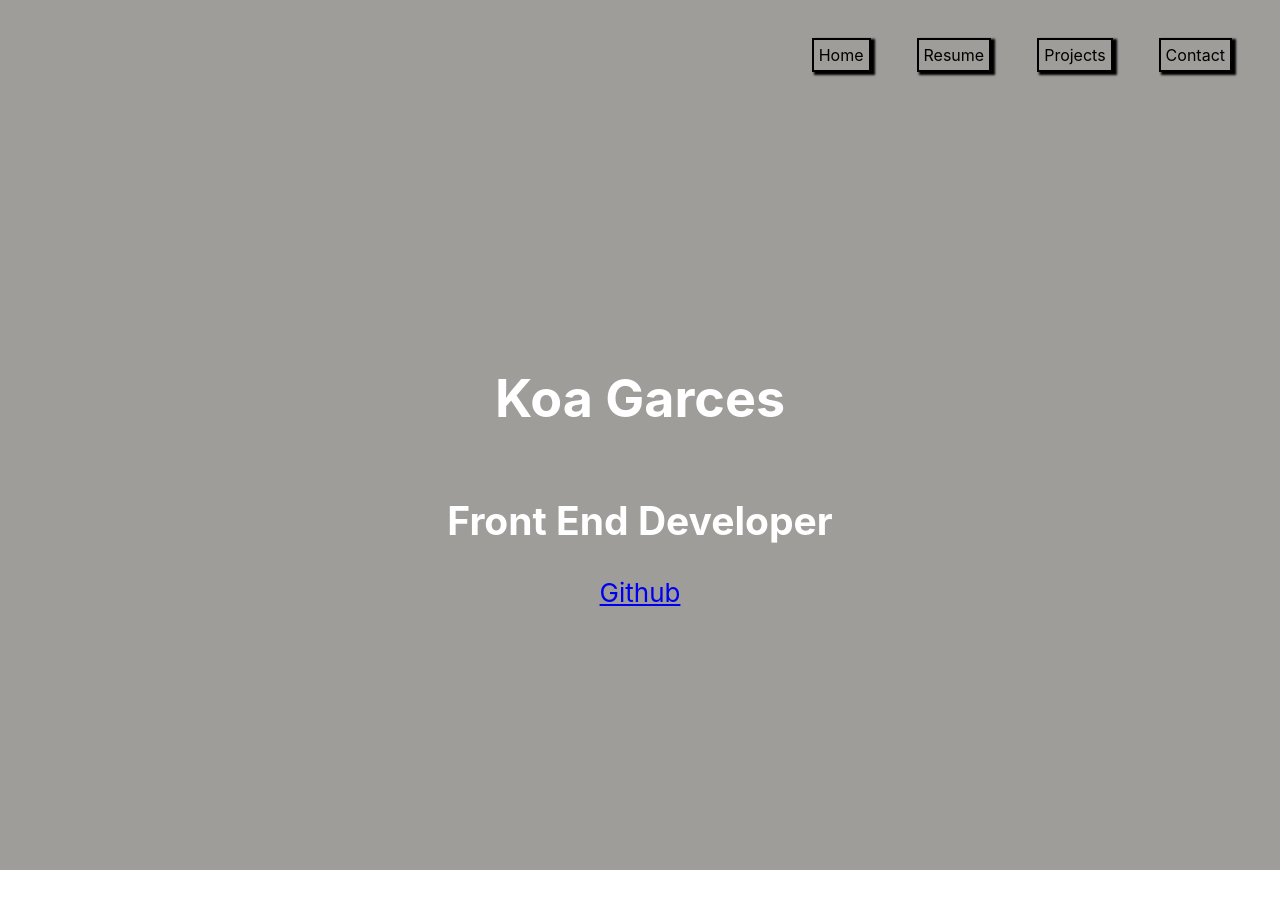
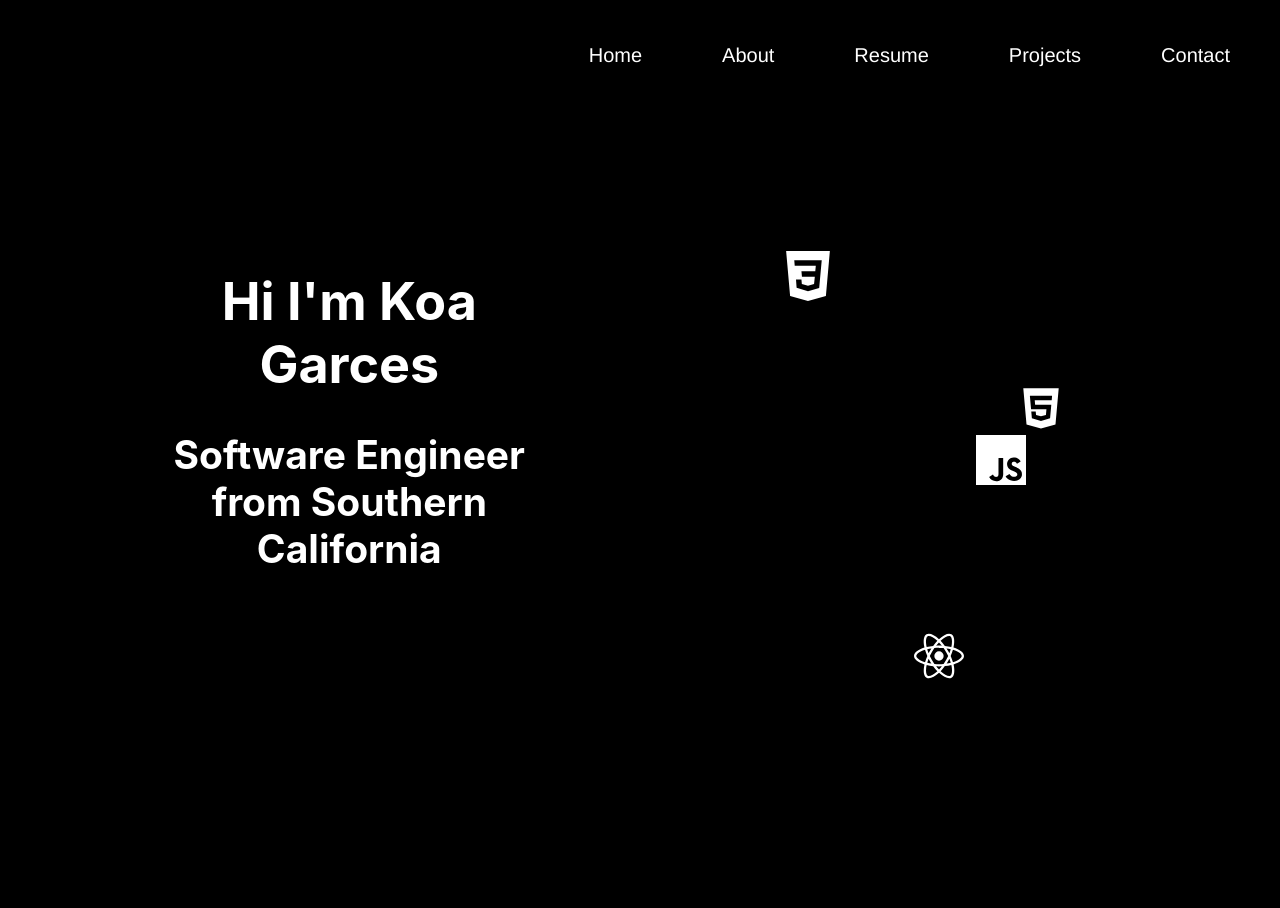
Before and after one commit to koagarces/Portfolio, a React (Create React App) app in the folder portfolio/: page / in a window 1280 px wide. Shown: the top 908 px of the page. Before the commit the page ends 870 px from the top, so only its background shows below. Built offline with nearby package versions, Linux system fonts and the light colour scheme.

Commit message:
home page done

```diff
--- a/portfolio/package.json
+++ b/portfolio/package.json
@@ -8,6 +8,7 @@
     "@testing-library/user-event": "^13.5.0",
     "react": "^18.0.0",
     "react-dom": "^18.0.0",
+    "react-icons": "^4.3.1",
     "react-router": "^6.3.0",
     "react-router-dom": "^6.3.0",
     "react-scripts": "5.0.1",
--- a/portfolio/src/App.css
+++ b/portfolio/src/App.css
@@ -1,6 +1,6 @@
 .App {
   text-align: center;
-  background-color: #9e9d9a;
+  background-color: #000000;
   width: 100%;
 }
 
@@ -12,12 +12,15 @@
 
 .App-header {
   min-height: 100vh;
-  display: flex;
-  flex-direction: column;
-  align-items: center;
+
+  flex-direction: row;
+
+  font-size: calc(10px + 2vmin);
+  color: rgb(255, 255, 255);
   justify-content: center;
-  font-size: calc(10px + 2vmin);
-  color: white;
+  padding-left: 150px;
+  width: 600px;
+  margin-top: 100px;
 }
 
 .App-link {
@@ -33,16 +36,27 @@
   }
 }
 .navlink {
-  margin-right: 50px;
-  outline-style: double;
-  outline-width: 2px;
-  padding: 5px;
-  color: rgb(0, 0, 0);
-  box-shadow: 3px 2px 2px 3px rgb(0, 0, 0);
+  color: rgb(255, 255, 255);
+  font-weight: 520;
+  font-size: 20px;
+  font-family: helvetica;
+  text-decoration: none;
+  /* border: 2px solid white; */
+  border-radius: 20px;
+  transition-duration: 0.2s;
+  -webkit-transition-duration: 0.2s;
+  -moz-transition-duration: 0.2s;
+  background-color: rgb(0, 0, 0);
+  padding: 4px 30px;
+  margin-right: 20px;
 }
 .navlink:hover {
-  opacity: 50%;
-  transform: scale(0.95, 0.95);
+  color: rgb(0, 0, 0);
+
+  background-color: rgb(48, 192, 244);
+  transition-duration: 0.2s;
+  -webkit-transition-duration: 0.2s;
+  -moz-transition-duration: 0.2s;
 }
 .navlink:active {
   opacity: 100%;
@@ -54,3 +68,138 @@
   height: 40vmin;
   pointer-events: none;
 }
+
+.koa {
+  background-color: rgb(255, 255, 255);
+  padding: 5px;
+  width: 80%;
+  height: 70%;
+  margin: 0 70px 150px 0;
+}
+
+.photo {
+  display: flex;
+  width: 100%;
+  padding-left: 10%;
+}
+
+.home {
+  display: flex;
+  flex-direction: row;
+  justify-content: center;
+  margin-top: 5%;
+}
+
+.about {
+  color: black;
+  width: 600px;
+  font-weight: 300;
+}
+
+.icons {
+  color: white;
+  width: 100vh;
+  margin-right: 200px;
+}
+
+@keyframes reactAnimate {
+  0% {
+    left: 200px;
+    top: 100px;
+  }
+  50% {
+    left: 200px;
+    top: 500px;
+  }
+  100% {
+    left: 200px;
+    top: 100px;
+  }
+}
+
+@keyframes jsAnimate {
+  0% {
+    left: 0px;
+    top: 300px;
+  }
+  50% {
+    left: 400px;
+    top: 300px;
+  }
+  100% {
+    left: 0px;
+    top: 300px;
+  }
+}
+
+@keyframes cssAnimate {
+  0% {
+    left: -50px;
+    top: 100px;
+  }
+  50% {
+    left: 350px;
+    top: 450px;
+  }
+  100% {
+    left: -50px;
+    top: 100px;
+  }
+}
+
+@keyframes htmlAnimate {
+  0% {
+    left: 300px;
+    top: 100px;
+  }
+  50% {
+    left: -50px;
+    top: 450px;
+  }
+  100% {
+    left: 300px;
+    top: 100px;
+  }
+}
+
+.reactIcon {
+  width: 50px;
+  height: 50px;
+  position: relative;
+  animation: reactAnimate 2.3s infinite;
+}
+.reactIcon:hover {
+  color: blue;
+}
+.jsIcon:hover {
+  color: yellow;
+}
+
+.cssIcon:hover {
+  color: green;
+}
+
+.htmlIcon:hover {
+  color: red;
+}
+
+.jsIcon {
+  width: 50px;
+  height: 50px;
+  position: relative;
+  animation: jsAnimate 2.6s infinite;
+}
+
+.cssIcon {
+  width: 50px;
+  height: 50px;
+  position: relative;
+  animation: cssAnimate 3s infinite;
+}
+
+.htmlIcon {
+  width: 50px;
+  height: 50px;
+  position: relative;
+  animation: htmlAnimate 2.1s infinite;
+}
--- a/portfolio/src/App.js
+++ b/portfolio/src/App.js
@@ -1,7 +1,11 @@
-import { Routes, Route } from "react-router-dom";
+import { Routes, Route, Link } from "react-router-dom";
 import "./App.css";
 import styled from "styled-components";
 import { Home } from "./components/Home";
+import { About } from "./components/About";
+import { Resume } from "./components/Resume";
+import { Projects } from "./components/Projects";
+import { Contact } from "./components/Contact";
 
 const NavBar = styled.div`
   width: 100%;
@@ -15,15 +19,28 @@ function App() {
   return (
     <div className="App">
       <NavBar>
-        <a className="navlink">
+        <Link to={"/"} className="navlink">
           <span className="btnName">Home</span>
-        </a>
-        <a className="navlink">Resume</a>
-        <a className="navlink">Projects</a>
-        <a className="navlink">Contact</a>
+        </Link>
+        <Link to={"/about"} className="navlink">
+          About
+        </Link>
+        <Link to={"/resume"} className="navlink">
+          Resume
+        </Link>
+        <Link to={"/projects"} className="navlink">
+          Projects
+        </Link>
+        <Link to={"/contact"} className="navlink">
+          Contact
+        </Link>
       </NavBar>
       <Routes>
         <Route index element={<Home />} />
+        <Route path="/about" element={<About />} />
+        <Route path="/resume" element={<Resume />} />
+        <Route path="/projects" element={<Projects />} />
+        <Route path="/contact" element={<Contact />} />
       </Routes>
     </div>
   );
--- /dev/null
+++ b/portfolio/src/components/About.jsx
@@ -0,0 +1,23 @@
+import styled from "styled-components";
+
+export const About = () => {
+  return (
+    <div className="home">
+      <div className="description">
+        <p className="about">
+          I am a Software Developer that is eager to implement fresh and
+          innovative techniques in a career that is constantly evolving. I
+          thrive in an environment that values collaboration and personal
+          growth. My experiences strengthened my ability to be a team player,
+          problem solver, and an empathetic supporter.
+        </p>
+      </div>
+      <div className="photo">
+        <img
+          className="koa"
+          src="https://uniim1.shutterfly.com/render/00-MYObA9_qGTLbUvWfy090B4qqNvdh7monO3KLvLrmGrFAI3RgOFDDf_ZLvK36gFxXVZV51t4MhjbEwRNyGscOgg?cn=THISLIFE&res=medium&ts=1653213735"
+        />
+      </div>
+    </div>
+  );
+};
--- /dev/null
+++ b/portfolio/src/components/Contact.jsx
@@ -0,0 +1,10 @@
+export const Contact = () => {
+  return (
+    <div className="home">
+      <div className="App-header">
+        <h1>Hi I'm Koa Garces</h1>
+        <h2>Software Engineer from Southern California</h2>
+      </div>
+    </div>
+  );
+};
--- a/portfolio/src/components/Home.jsx
+++ b/portfolio/src/components/Home.jsx
@@ -1,14 +1,18 @@
-import styled from "styled-components";
-
+import { SiReact, SiJavascript, SiCss3 } from "react-icons/si";
+import { DiHtml5 } from "react-icons/di";
 export const Home = () => {
   return (
-    <div className="App">
-      <div className="triangle"></div>
-      <header className="App-header">
-        <h1>Koa Garces</h1>
-        <h2>Front End Developer</h2>
-        <a href="https://github.com/koagarces">Github</a>
-      </header>
+    <div className="home">
+      <div className="App-header">
+        <h1>Hi I'm Koa Garces</h1>
+        <h2>Software Engineer from Southern California</h2>
+      </div>
+      <div className="icons">
+        <SiReact className="reactIcon" />
+        <SiJavascript className="jsIcon" />
+        <SiCss3 className="cssIcon" />
+        <DiHtml5 className="htmlIcon" />
+      </div>
     </div>
   );
 };
--- /dev/null
+++ b/portfolio/src/components/Projects.jsx
@@ -0,0 +1,10 @@
+export const Projects = () => {
+  return (
+    <div className="home">
+      <div className="App-header">
+        <h1>Hi I'm Koa Garces</h1>
+        <h2>Software Engineer from Southern California</h2>
+      </div>
+    </div>
+  );
+};
--- /dev/null
+++ b/portfolio/src/components/Resume.jsx
@@ -0,0 +1,10 @@
+export const Resume = () => {
+  return (
+    <div className="home">
+      <div className="App-header">
+        <h1>Hi I'm Koa Garces</h1>
+        <h2>Software Engineer from Southern California</h2>
+      </div>
+    </div>
+  );
+};
```
Also changed, not shown: 1 other file (tests, documents, lock files or other folders).
